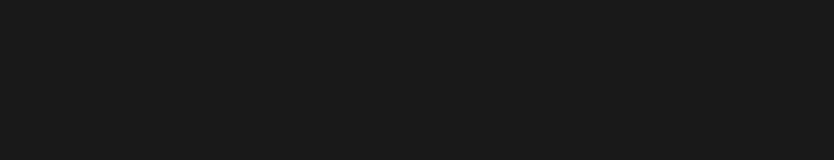
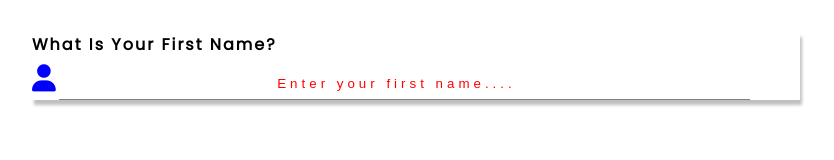
Before and after one commit to RatonRoy/html-templete, a plain HTML site: page html-form/index.html in a window 1280 px wide. Shown: the whole page, without its empty margins (224-1058 px from the left). Drawn offline with Linux system fonts and the light colour scheme.

Commit message:
This is a single form content

```diff
--- a/html-form/css/style.css
+++ b/html-form/css/style.css
@@ -1,7 +1,52 @@
+/* fonts */
+@import url("https://fonts.googleapis.com/css?family=Lato:300,400|Poppins&display=swap");
 *{
   margin: 0;
   padding: 0;
   box-sizing: border-box;
-  background-color: #191919;
-  color: #FFFFFF;
 }
+:root{
+  --lightShadow: 2px 5px 3px 0 rgba(0, 0, 0, 0.25);
+  --darkShadow: 4px 10px 5px 0 rgba(0, 0, 0, 0.5);
+}
+body{
+  /* width: 70%; */
+  /* margin: 2rem auto; */
+  font-family: "Lato", sans-serif;
+}
+form{
+  width: 60%;
+  margin: 2rem auto;
+  box-shadow: var(--lightShadow);
+}
+input[type = text]{
+  width: 90%;
+  padding: 0.5rem 1rem 0.5rem 0;
+  border-style: solid;
+  border-color: grey;
+  border-width: 0px 0px 1px 0;
+}
+input[type = text]::placeholder {
+  color: red;
+  text-align: center;
+  letter-spacing: 4px;
+}
+input:focus{
+  background-color:rgb(190, 185, 185);
+  color: black;
+  /* padding: 1rem 1.5rem; */
+  font-size: 1rem;
+  letter-spacing: 1px;
+}
+label{
+  text-transform: capitalize;
+  font-family: "Poppins", sans-serif;
+  letter-spacing: 2px;
+  font-weight: 700;
+  margin-bottom: 1rem;
+}
+ p > i{
+  color: blue;
+  font-size: 1.7rem;
+  margin-top: 0.5rem;
+}
--- a/html-form/index.html
+++ b/html-form/index.html
@@ -8,6 +8,17 @@
   <link rel="stylesheet" href="css/style.css">
 </head>
 <body>
-
+   <form action="">
+     <!-- single form content  -->
+     <div>
+       <label for="">What is your first name? </label>
+       <p>
+         <i class="fas fa-user"></i> <input type="text" name="name" id="fName" placeholder="Enter your first name....">
+       </p>
+     </div>
+     <!-- end of single form content  -->
+   </form>
+   <!-- fontawesome -->
+   <script src="https://kit.fontawesome.com/05bb888488.js" crossorigin="anonymous"></script>
 </body>
 </html>
```
